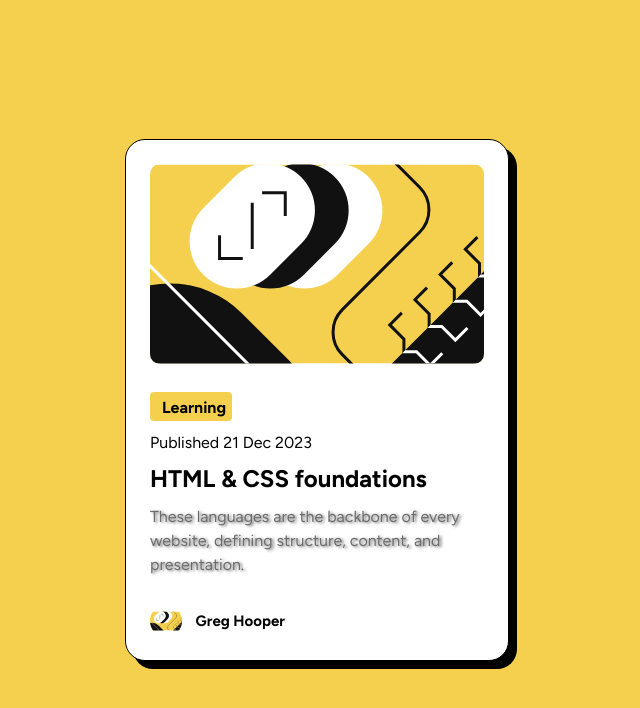
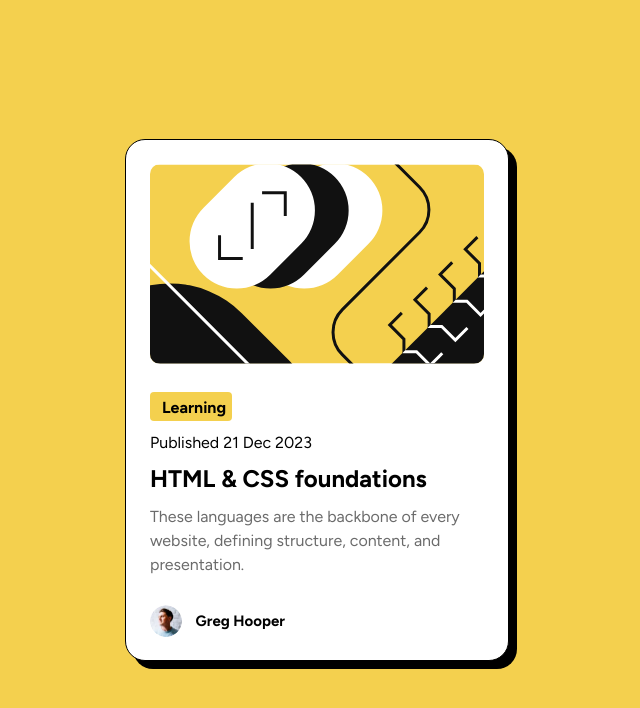
Before and after one commit to codejeroo/blog-preview-card, a plain HTML site: page index.html in a window 1280 px wide. Shown: the whole page, without its empty margins (323-963 px from the left). Drawn offline with Linux system fonts and the light colour scheme.

Commit message:
modified index.hmtl and styles

```diff
--- a/index.html
+++ b/index.html
@@ -16,7 +16,7 @@
 
   <section class="card">
 
-    <figure class="image"><img src="assets\images\illustration-article.svg" alt=""></figure>
+    <figure class="image"><img src="./assets/images/illustration-article.svg" alt=""></figure>
 
     <div class="content">
   <div class="tag">Learning</div>
@@ -27,7 +27,7 @@
   <p class="text">These languages are the backbone of every website, defining structure, content, and presentation.</p>
   </div>
 
-<div class="author"><img src="../blog-preview-card/assets/images/illustration-article.svg" alt="Picture of Greg Hooper">
+<div class="author"><img src="./assets/images/image-avatar.webp" alt="Picture of Greg Hooper">
   <span class="author-name">Greg Hooper</span>
 </div>
 
--- a/style.css
+++ b/style.css
@@ -96,7 +96,6 @@ font-family: "Figtree", Courier, monospace;
    line-height: 150%;
    letter-spacing: 0%;
    color: #6B6B6B;
-   text-shadow: 2px 1px 3px;
 }
 
 .title:focus, .title:hover {
```
